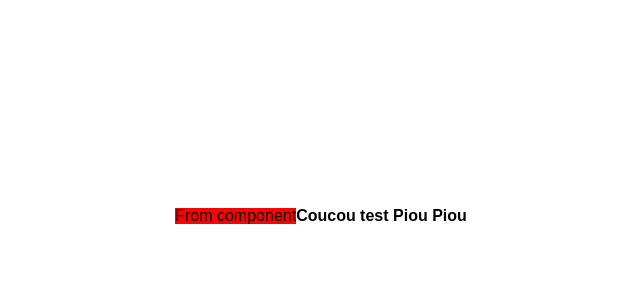
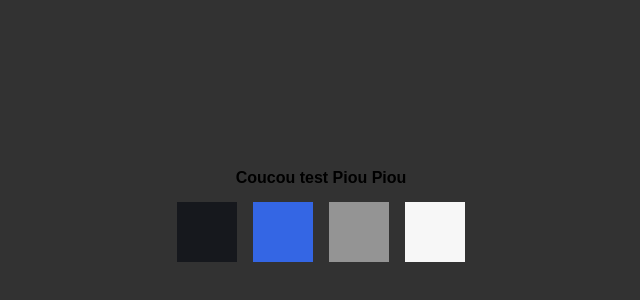
Before and after one commit to Pierrelgx/toDoList, a React (Create React App) app: page / in a window 1280 px wide. Shown: the part 184-484 px from the top of the page, without its empty margins (319-959 px from the left). Built offline with nearby package versions, Linux system fonts and the light colour scheme.

Commit message:
Add theme colors and mock components

```diff
--- a/src/App.tsx
+++ b/src/App.tsx
@@ -7,6 +7,7 @@ const AppWrapper = styled.div`
   justify-content: center;
   align-items: center;
   height: 100vh;
+  background-color: ${(props) => props.theme.colors.darkCharcoal};
 `;
 
 function App() {
--- a/src/components/Todo/Todo.styles.tsx
+++ b/src/components/Todo/Todo.styles.tsx
@@ -2,10 +2,42 @@ import styled from "styled-components";
 
 export const TodoWrapper = styled.div`
   display: flex;
-  background-color: red;
+  gap: 16px;
+  align-items: center;
+  justify-content: center;
+  flex-direction: column;
 `;
 
 export const TodoTitle = styled.h1`
   margin: 0;
   color: black;
 `;
+
+export const BoxContainerToBeRemoved = styled.div`
+  display: grid;
+  grid-template-columns: repeat(4, 1fr);
+  gap: 16px;
+`;
+
+export const BoxToBeRemoved = styled.div<{
+  color: "gray" | "white" | "black" | "blue"
+}>`
+  width: 60px;
+  height: 60px;
+  background-color: ${(props ) => {
+    switch (props.color) {
+      case "gray": {
+        return props.theme.colors.spanishGray
+      }
+      case "blue": {
+        return props.theme.colors.royalBlue
+      }
+      case "black": {
+        return props.theme.colors.eerieBlack
+      }
+      case "white": {
+        return props.theme.colors.cultured
+      }
+    }
+  }};
+`;
--- a/src/components/Todo/Todo.tsx
+++ b/src/components/Todo/Todo.tsx
@@ -1,10 +1,15 @@
-import { TodoTitle, TodoWrapper } from "./Todo.styles";
+import { BoxContainerToBeRemoved, BoxToBeRemoved, TodoTitle, TodoWrapper } from "./Todo.styles";
 
 export const Todo = (): JSX.Element => {
   return (
-    <>
-    <TodoWrapper>From component</TodoWrapper>
-    <TodoTitle>Coucou test Piou Piou</TodoTitle>
-    </>
+    <TodoWrapper>
+      <TodoTitle>Coucou test Piou Piou</TodoTitle>
+      <BoxContainerToBeRemoved>
+        <BoxToBeRemoved color="black" />
+        <BoxToBeRemoved color="blue" />
+        <BoxToBeRemoved color="gray" />
+        <BoxToBeRemoved color="white" />
+      </BoxContainerToBeRemoved>
+    </TodoWrapper>
   )
 };
--- a/src/styles/theme.tsx
+++ b/src/styles/theme.tsx
@@ -1,7 +1,11 @@
 import type { DefaultTheme } from "styled-components";
 
 const colors = {
-  mexicanRed: "#A4262A",
+  cultured: "#F7F7F7",
+  darkCharcoal: "#323232",
+  eerieBlack: "#16181D",
+  royalBlue: "#3466e4",
+  spanishGray: "#949494",
 };
 
 const fontWeights = {
--- a/src/styles/themes.types.d.ts
+++ b/src/styles/themes.types.d.ts
@@ -1,7 +1,11 @@
 import "styled-components";
 
 interface Colors {
-  mexicanRed: string;
+  cultured: string;
+  darkCharcoal: string;
+  eerieBlack: string;
+  royalBlue: string;
+  spanishGray: string;
 }
 
 interface FontWeights {
```
